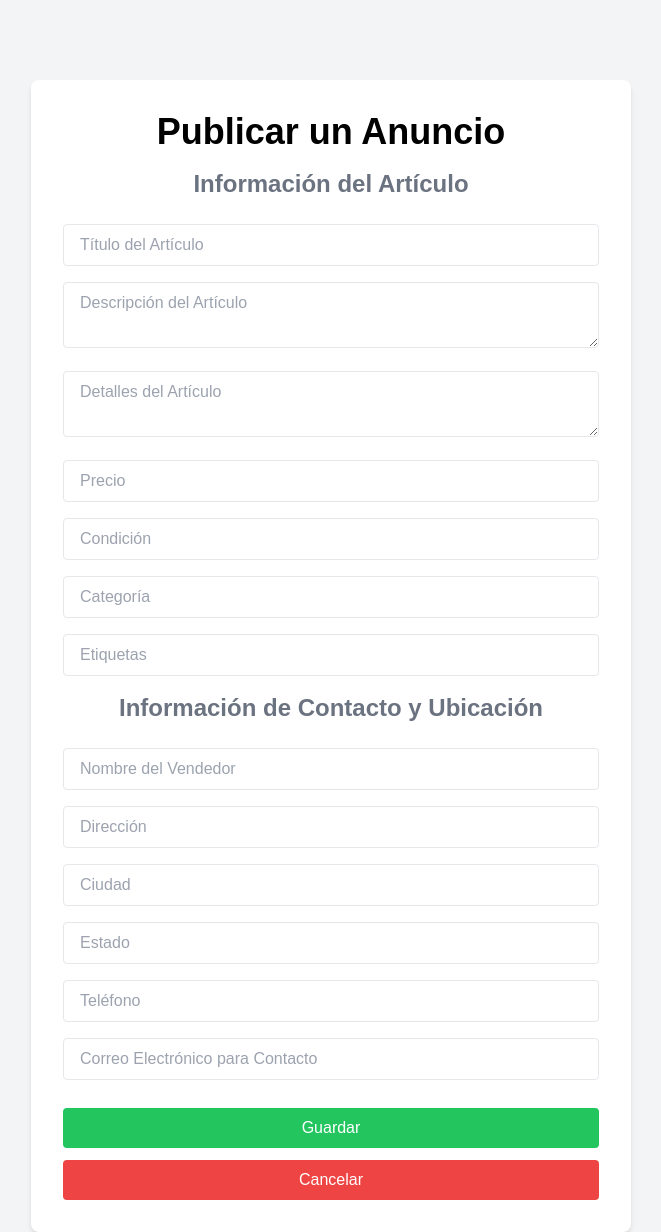
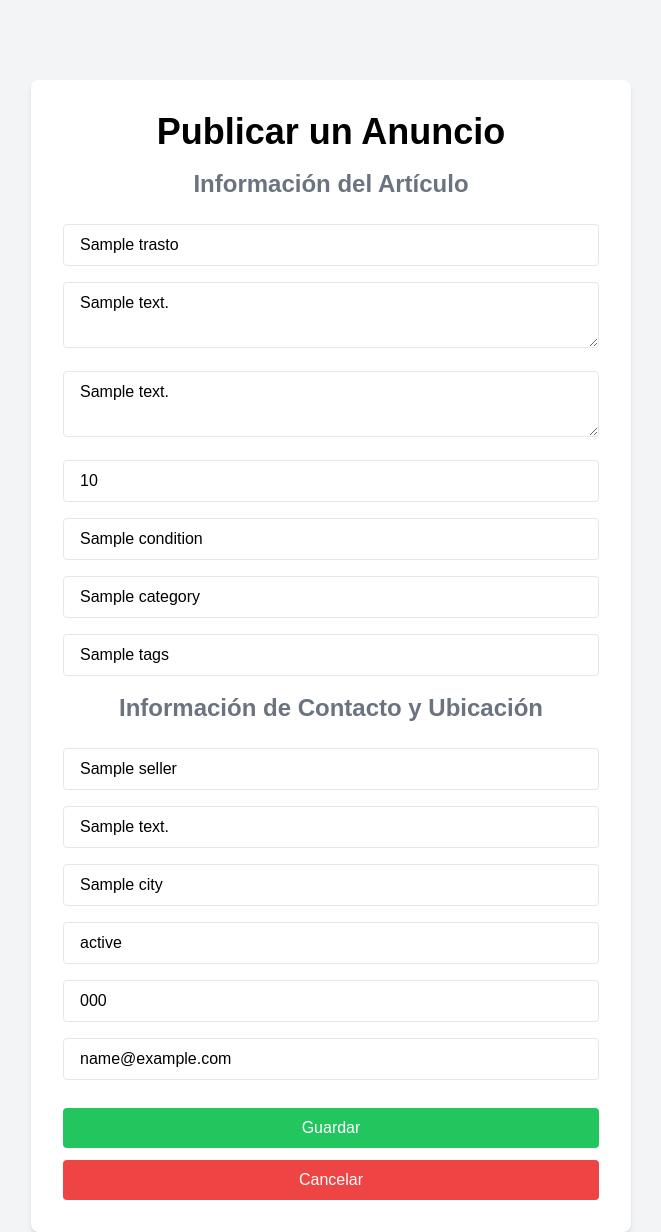
Before and after one commit to muevetef/trastopopMVC, a PHP site: template App/views/trastos/create.view.php in a window 1280 px wide. Shown: the whole page, without its empty margins (309-970 px from the left). Run offline with PHP 8.4, Linux system fonts and the light colour scheme; the template is opened without the code that fills it: most values are stand-ins (such as "Sample title", 1, 10 or a date in 2020).

Commit message:
crear trastos

```diff
--- a/App/views/trastos/create.view.php
+++ b/App/views/trastos/create.view.php
@@ -2,6 +2,9 @@
 <?php loadPartial('navbar') ?>
 <?php loadPartial('top-banner') ?>
 
+<?php
+// inspect($errors);
+?>
 <!-- Publicar un Artículo Formulario -->
 <section class="flex justify-center items-center mt-20">
     <div class="bg-white p-8 rounded-lg shadow-md w-full md:w-600 mx-6">
@@ -15,46 +18,58 @@
                 Información del Artículo
             </h2>
             <div class="mb-4">
-                <input type="text" name="title" placeholder="Título del Artículo" class="w-full px-4 py-2 border rounded focus:outline-none" />
+                <input type="text" name="title" value="<?= $trastos['title'] ?? '' ?>" placeholder="Título del Artículo" class="w-full px-4 py-2 border rounded focus:outline-none" />
+                <?php if (isset($errors['title'])) : ?>
+                    <div class="message bg-red-100 p-3 my-3"><?= $errors['title'] ?></div>
+                <?php endif ?>
             </div>
             <div class="mb-4">
-                <textarea name="description" placeholder="Descripción del Artículo" class="w-full px-4 py-2 border rounded focus:outline-none"></textarea>
+                <textarea name="description" placeholder="Descripción del Artículo" class="w-full px-4 py-2 border rounded focus:outline-none"><?= $trastos['description'] ?? '' ?></textarea>
+                <?php if (isset($errors['description'])) : ?>
+                    <div class="message bg-red-100 p-3 my-3"><?= $errors['description'] ?></div>
+                <?php endif ?>
             </div>
             <div class="mb-4">
-                <textarea name="details" placeholder="Detalles del Artículo" class="w-full px-4 py-2 border rounded focus:outline-none"></textarea>
+                <textarea name="details" placeholder="Detalles del Artículo" class="w-full px-4 py-2 border rounded focus:outline-none"><?= $trastos['details'] ?? '' ?></textarea>
             </div>
             <div class="mb-4">
-                <input type="text" name="price" placeholder="Precio" class="w-full px-4 py-2 border rounded focus:outline-none" />
+                <input type="text" name="price" value="<?= $trastos['price'] ?? '' ?>" placeholder="Precio" class="w-full px-4 py-2 border rounded focus:outline-none" />
             </div>
             <div class="mb-4">
-                <input type="text" name="condition" placeholder="Condición" class="w-full px-4 py-2 border rounded focus:outline-none" />
+                <input type="text" name="condition" value="<?= $trastos['condition'] ?? '' ?>" placeholder="Condición" class="w-full px-4 py-2 border rounded focus:outline-none" />
             </div>
             <div class="mb-4">
-                <input type="text" name="category" placeholder="Categoría" class="w-full px-4 py-2 border rounded focus:outline-none" />
+                <input type="text" name="category" value="<?= $trastos['category'] ?? '' ?> " placeholder="Categoría" class="w-full px-4 py-2 border rounded focus:outline-none" />
             </div>
             <div class="mb-4">
-                <input type="text" name="tags" placeholder="Etiquetas" class="w-full px-4 py-2 border rounded focus:outline-none" />
+                <input type="text" name="tags" value="<?= $trastos['tags'] ?? '' ?>" placeholder="Etiquetas" class="w-full px-4 py-2 border rounded focus:outline-none" />
             </div>
             <h2 class="text-2xl font-bold mb-6 text-center text-gray-500">
                 Información de Contacto y Ubicación
             </h2>
             <div class="mb-4">
-                <input type="text" name="seller" placeholder="Nombre del Vendedor" class="w-full px-4 py-2 border rounded focus:outline-none" />
+                <input type="text" name="seller" value="<?= $trastos['seller'] ?? '' ?>" placeholder="Nombre del Vendedor" class="w-full px-4 py-2 border rounded focus:outline-none" />
             </div>
             <div class="mb-4">
-                <input type="text" name="address" placeholder="Dirección" class="w-full px-4 py-2 border rounded focus:outline-none" />
+                <input type="text" name="address" value="<?= $trastos['address'] ?? '' ?>" placeholder="Dirección" class="w-full px-4 py-2 border rounded focus:outline-none" />
             </div>
             <div class="mb-4">
-                <input type="text" name="city" placeholder="Ciudad" class="w-full px-4 py-2 border rounded focus:outline-none" />
+                <input type="text" name="city" value="<?= $trastos['city'] ?? '' ?>" placeholder="Ciudad" class="w-full px-4 py-2 border rounded focus:outline-none" />
+                <?php if (isset($errors['city'])) : ?>
+                    <div class="message bg-red-100 p-3 my-3"><?= $errors['city'] ?></div>
+                <?php endif ?>
             </div>
             <div class="mb-4">
-                <input type="text" name="state" placeholder="Estado" class="w-full px-4 py-2 border rounded focus:outline-none" />
+                <input type="text" name="state" value="<?= $trastos['state'] ?? '' ?>" placeholder="Estado" class="w-full px-4 py-2 border rounded focus:outline-none" />
             </div>
             <div class="mb-4">
-                <input type="text" name="phone" placeholder="Teléfono" class="w-full px-4 py-2 border rounded focus:outline-none" />
+                <input type="text" name="phone" value="<?= $trastos['phone'] ?? '' ?>" placeholder="Teléfono" class="w-full px-4 py-2 border rounded focus:outline-none" />
             </div>
             <div class="mb-4">
-                <input type="email" name="email" placeholder="Correo Electrónico para Contacto" class="w-full px-4 py-2 border rounded focus:outline-none" />
+                <input type="email" name="email" value="<?= $trastos['email'] ?? '' ?>" placeholder="Correo Electrónico para Contacto" class="w-full px-4 py-2 border rounded focus:outline-none" />
+                <?php if (isset($errors['email'])) : ?>
+                    <div class="message bg-red-100 p-3 my-3"><?= $errors['email'] ?></div>
+                <?php endif ?>
             </div>
             <button class="w-full bg-green-500 hover:bg-green-600 text-white px-4 py-2 my-3 rounded focus:outline-none">
                 Guardar
```
Also changed, not shown: App/controllers/TrastoController.php (+52 -0 lines), Core/Validation.php (added, +31 -0 lines), helpers.php (+9 -0 lines).
